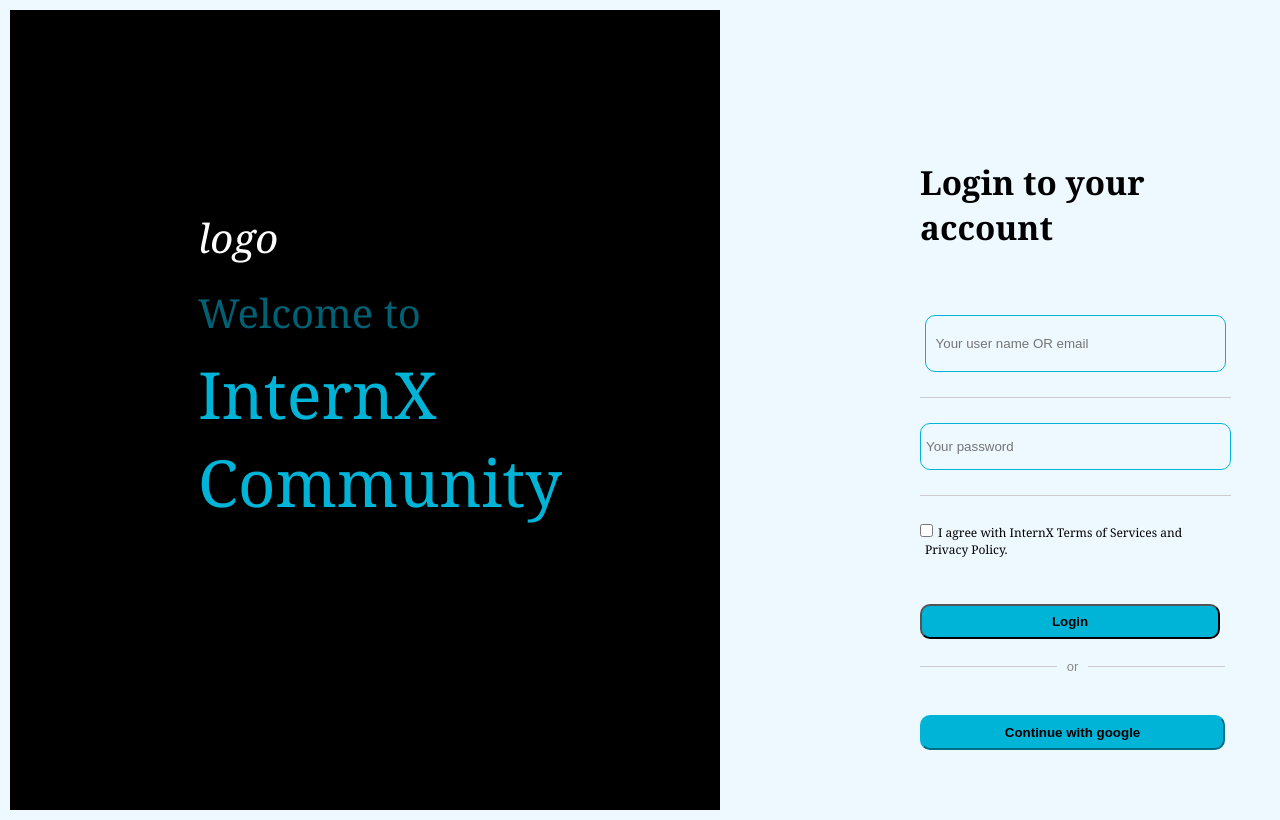
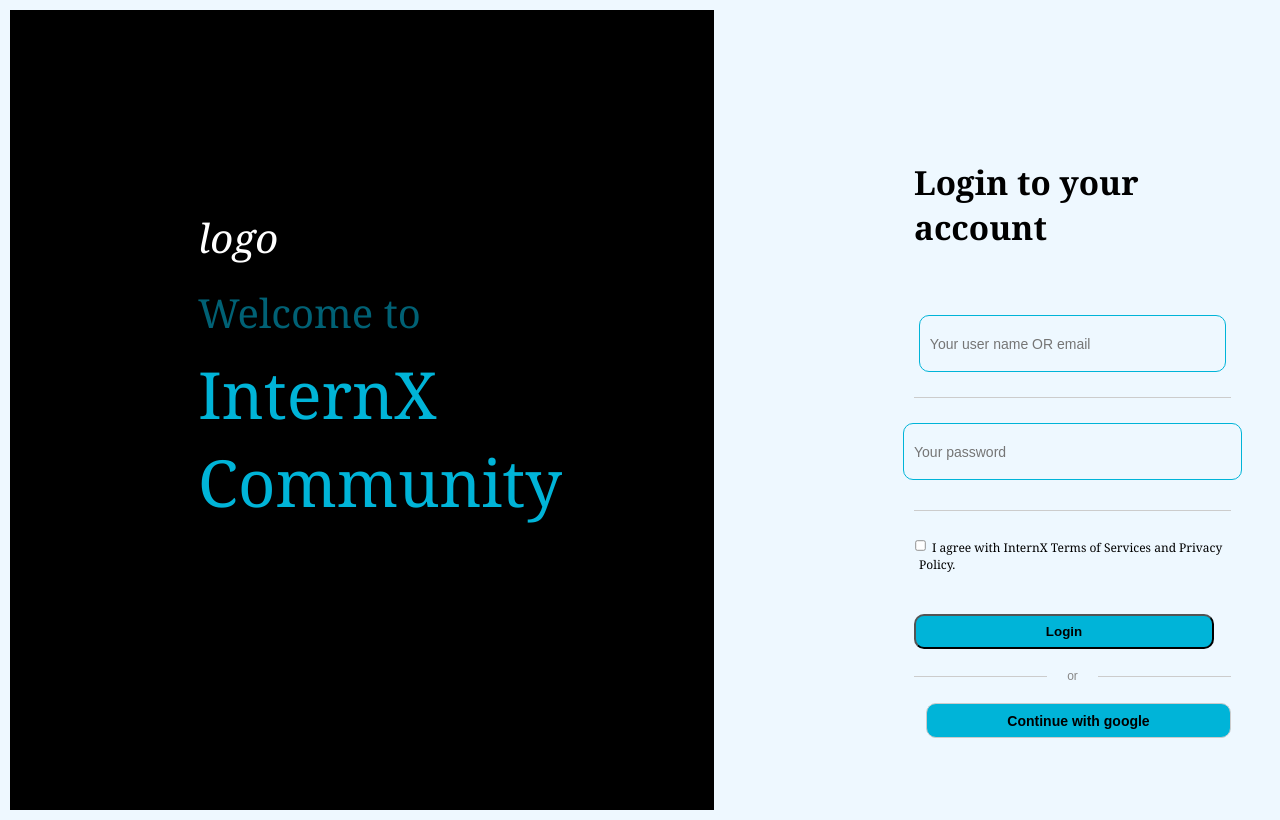
Before and after one commit to KushaRa/InternX_Front, a React (Create React App) app in the folder skillsync/: page /login in a window 1280 px wide. Built offline with nearby package versions, Linux system fonts and the light colour scheme.

Commit message:
update css file in create user

```diff
--- a/skillsync/src/Pages/CreateAcc/CreateAcc.css
+++ b/skillsync/src/Pages/CreateAcc/CreateAcc.css
@@ -35,9 +35,11 @@
   color: rgb(0, 180, 216);
   font-size: 65px;
   margin-top: 10px;
+  display: flex;
+  flex-direction: column;
 }
 
-.createAcc {
+.createAcc h5 {
   color: black;
   margin-left: 200px;
   margin-top: 150px;
@@ -47,10 +49,13 @@
   font-size: 25px;
   justify-content: center;
   align-items: center;
+  margin-bottom: 20px;
 }
 
 .input-box1 {
   margin: 20px 0;
+  display: flex;
+  flex-direction: column;
 }
 
 .input-box1 input {
@@ -58,28 +63,30 @@
   height: 35px;
   border: 1px solid #00b4d8;
   border-radius: 10px;
-  padding: 5px;
+  padding: 10px;
   color: black;
-  margin-bottom: 10px;
+  margin-bottom: 15px;
+  display: flex;
+  flex-direction: column;
+  font-size: 14px;
 }
 
 .terms {
   font-size: 12px;
   display: flex;
   align-items: center;
-  justify-content: flex-start;
-  margin-bottom: 20px;
+  margin-bottom: 15px;
 }
 
 .terms input {
   margin-right: 5px;
+  transform: scale(0.8);
 }
 
 .divider-container {
   display: flex;
   align-items: center;
   margin: 20px 0;
-  width: 305px;
 }
 
 .terms label {
@@ -88,7 +95,7 @@
 }
 
 .divider {
-  flex-grow: 2;
+  flex: 1;
   height: 1px;
   background-color: #ccc;
 }
@@ -97,27 +104,40 @@
   margin: 0 10px;
   color: #888;
   font-family: Arial, sans-serif;
-  font-size: small;
+  font-size: 12px;
 }
 
 .signupButton {
   width: 305px;
-  margin-left: 0px;
+  margin-bottom: 15px;
   height: 35px;
   border-radius: 10px;
   background-color: #00b4d8;
   border: none;
   cursor: pointer;
   font-weight: bold;
+  color: black;
+  padding: 10px;
+  font-size: 16px;
 }
+/* .signupButton:hover {
+  background-color: #008ecc;
+} */
 
 #googleButton {
   width: 305px;
-  margin-left: 0px;
+  margin-left: 12px;
   height: 35px;
   border-color: #00b4d8;
   border-radius: 10px;
   cursor: pointer;
+  display: flex;
+  align-items: center;
+  justify-content: center;
+  color: black;
+  padding: 10px;
+  border: 1px solid #ccc;
+  font-size: 14px;
 }
 
 label {
@@ -136,10 +156,17 @@ label {
 }
 
 .flex-box02 {
-  width: 40%;
   display: flex;
-  align-items: center;
+  flex-direction: column;
   justify-content: center;
-  /* margin-top: -150px;
-  margin-left: -50px; */
 }
+
+.divider-text {
+  padding: 0 10px;
+  font-size: 12px;
+  color: #888;
+}
+
+.checkbox1 {
+  size: small;
+}
--- a/skillsync/src/Pages/CreateAcc/CreateAcc.jsx
+++ b/skillsync/src/Pages/CreateAcc/CreateAcc.jsx
@@ -58,7 +58,7 @@ export const Signup = () => {
 
               <div className="terms">
                 <label>
-                  <input type="checkbox" />I agree with InternX Terms of
+                  <input type="checkbox" className="checkbox1" />I agree with InternX Terms of
                   Services and Privacy Policy.
                 </label>
               </div>
```
